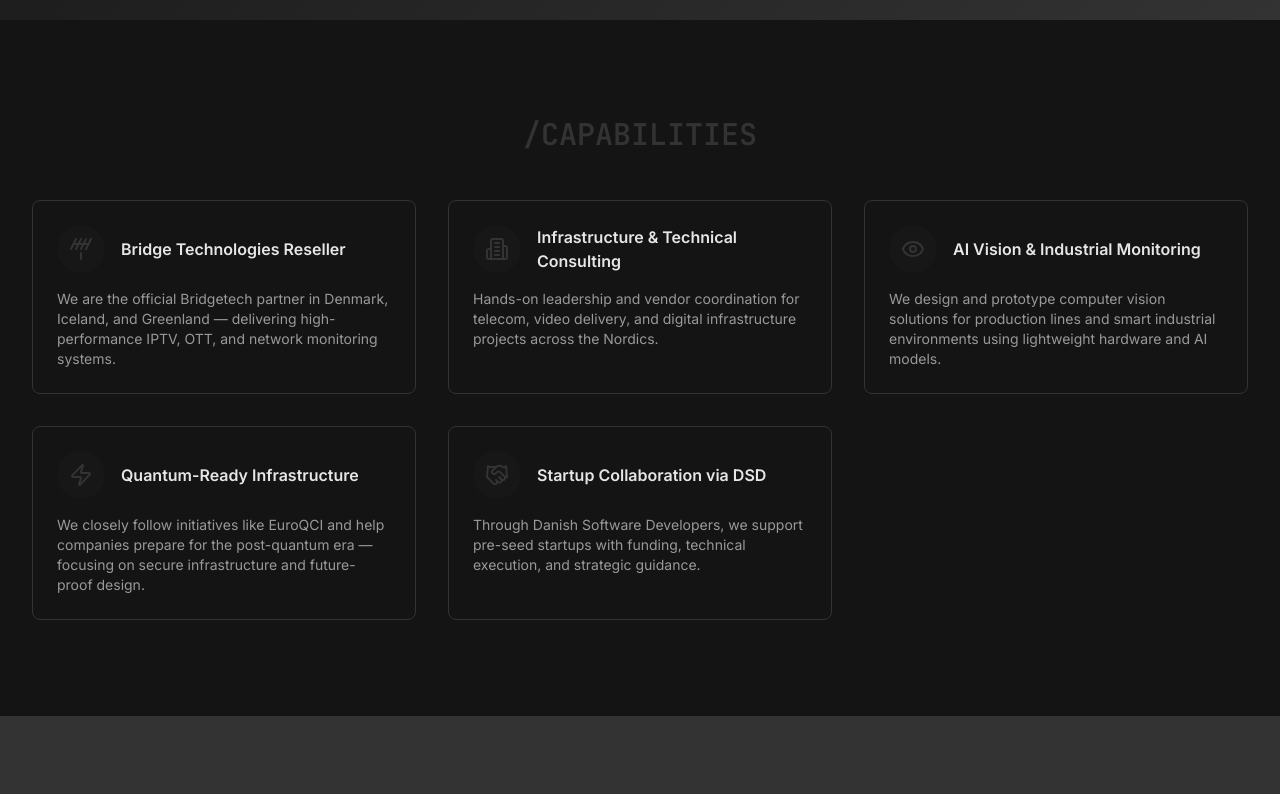
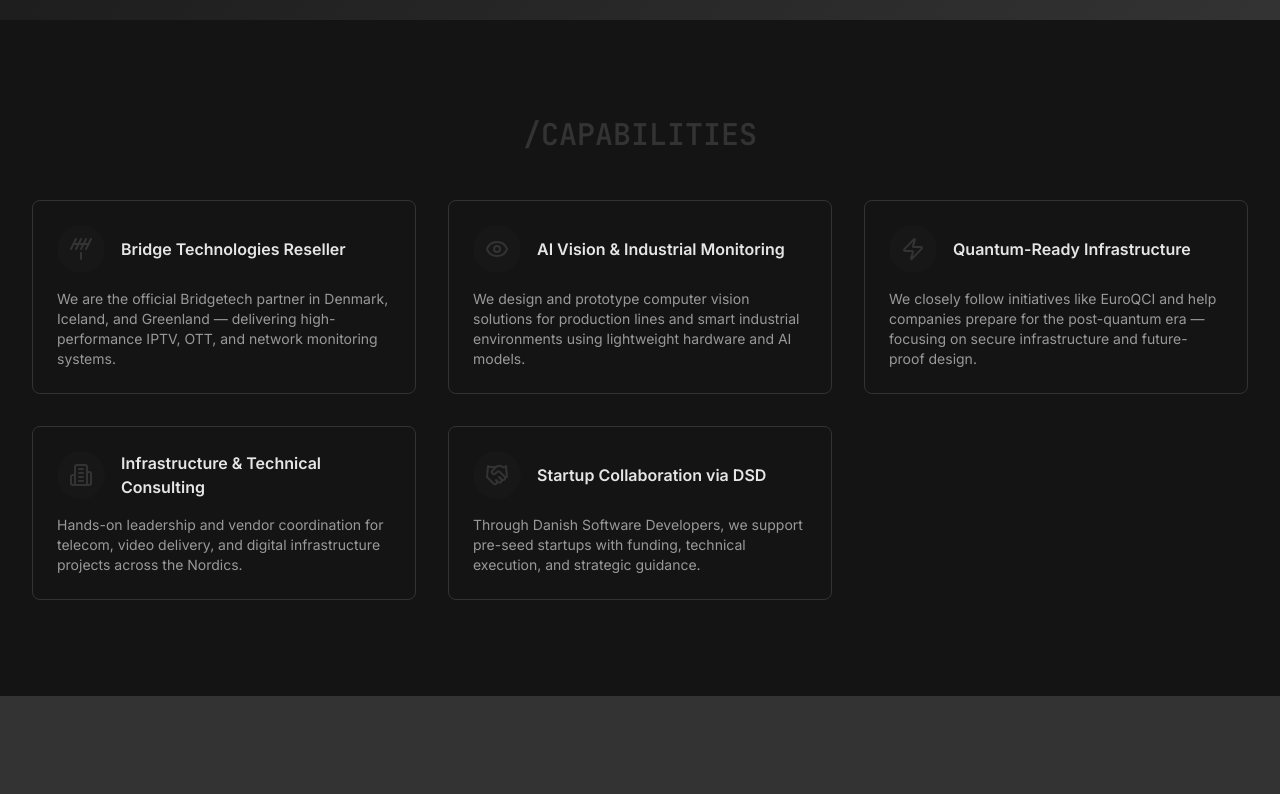
Before and after one commit to BilleMadsen/technology-company-landing-page-042, a React (Vite) app: page / in a window 1280 px wide. Shown: the part 609-1403 px from the top of the page. Built offline with nearby package versions, Linux system fonts and the light colour scheme.

Commit message:
Reorder feature sections
Reordered the "AI Vision & Industrial Monitoring" section to the second block and the "Quantum-Ready Infrastructure" section to the third block in the features list.
-edited src/pages/Index.tsx

```diff
--- a/src/pages/Index.tsx
+++ b/src/pages/Index.tsx
@@ -44,11 +44,6 @@ const Index = () => {
               icon={Antenna}
             />
             <FeatureCard
-              title="Infrastructure & Technical Consulting"
-              description="Hands-on leadership and vendor coordination for telecom, video delivery, and digital infrastructure projects across the Nordics."
-              icon={Building2}
-            />
-            <FeatureCard
               title="AI Vision & Industrial Monitoring"
               description="We design and prototype computer vision solutions for production lines and smart industrial environments using lightweight hardware and AI models."
               icon={Eye}
@@ -57,6 +52,11 @@ const Index = () => {
               title="Quantum-Ready Infrastructure"
               description="We closely follow initiatives like EuroQCI and help companies prepare for the post-quantum era — focusing on secure infrastructure and future-proof design."
               icon={Zap}
+            />
+            <FeatureCard
+              title="Infrastructure & Technical Consulting"
+              description="Hands-on leadership and vendor coordination for telecom, video delivery, and digital infrastructure projects across the Nordics."
+              icon={Building2}
             />
             <FeatureCard
               title="Startup Collaboration via DSD"
```
